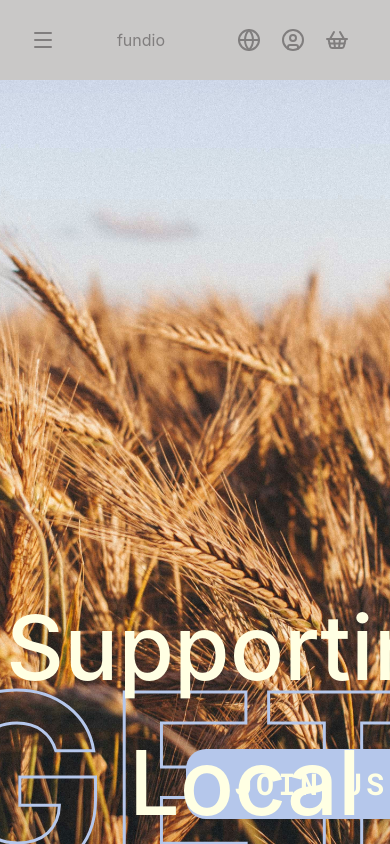
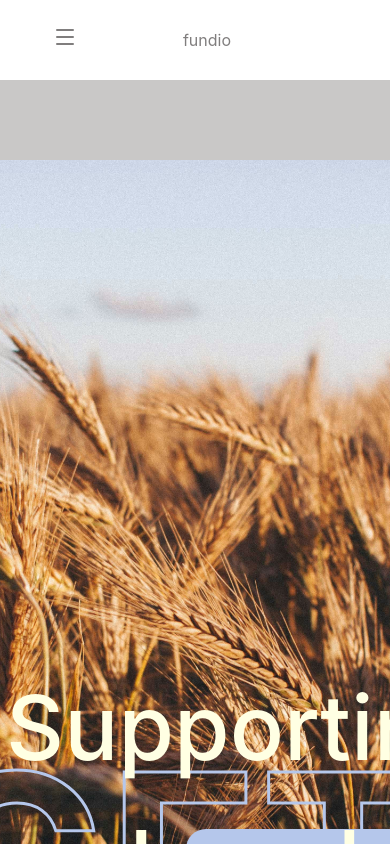
Before and after one commit to kifo99/fundio, a React (Vite) app in the folder client/: page / in a window 390 px wide. Shown: the top 844 px of the page. Built offline with nearby package versions, Linux system fonts and the light colour scheme.

Commit message:
fix: responsive designe on small devices

```diff
--- a/client/src/components/navigation/Navigation.jsx
+++ b/client/src/components/navigation/Navigation.jsx
@@ -1,24 +1,31 @@
-import { Menu, Globe, CircleUser, ShoppingBasket } from 'lucide-react';
+import { Menu, Globe, CircleUser, ShoppingBasket, X } from 'lucide-react';
+import { useState } from 'react';
 import { Link } from 'react-router';
 
 export function Navigation() {
+  const [isOpen, setIsOpen] = useState(false);
+
   return (
-    <div className="fixed top-0 z-50 w-full min-h-20 bg-transparent text-[#807e7e] grid grid-cols-[auto_auto_auto] justify-around items-center transition-colors duration-500 ease-in hover:bg-white">
+    <div className="relative md:fixed md:top-0 md:left-0 z-50 w-full min-h-20 bg-white sm:bg-white md:bg-white lg:bg-transparent text-[#807e7e] grid grid-cols-[auto_auto_auto] justify-around items-center transition-colors duration-500 ease-in hover:bg-white">
       {/* Menu section */}
       <div className="text-inherit">
-        <Menu className="transition-colors duration-300 ease-in hover:text-red-600" size={24} />
+        <button className="md:hidden" onClick={() => setIsOpen(true)}>
+          <Menu
+            className="transition-colors duration-300 ease-in hover:text-red-600 active:text-red-600"
+            size={24}
+          />
+        </button>
       </div>
       {/* Web site title section */}
       <div>
         <h1>fundio</h1>
       </div>
       {/* Auth/Language/Cart section */}
-      <div>
-        <nav>
+      <div className="hidden md:block">
         <ul className="grid justify-around grid-cols-[auto_auto_auto] items-center">
           <li className="list-none p-2.5">
             <Globe
-                className="transition-colors duration-300 ease-in hover:text-red-600"
+              className="transition-colors duration-300 ease-in hover:text-red-600 active:text-red-600"
               size={24}
             />
           </li>
@@ -26,7 +33,7 @@ export function Navigation() {
           <li className="list-none p-2.5">
             <Link to="/login">
               <CircleUser
-                  className="transition-colors duration-300 ease-in hover:text-red-600"
+                className="transition-colors duration-300 ease-in hover:text-red-600 active:text-red-600"
                 size={24}
               />
             </Link>
@@ -34,13 +41,54 @@ export function Navigation() {
           <li className="list-none p-2.5">
             <Link to="cart">
               <ShoppingBasket
-                  className="transition-colors duration-300 ease-in hover:text-red-600"
+                className="transition-colors duration-300 ease-in hover:text-red-600 active:text-red-600"
                 size={24}
               />
             </Link>
           </li>
         </ul>
-        </nav>
+      </div>
+      {/* Backdrop overlay*/}
+      <div
+        className={`fixed inset-0 bg-black/40 z-40 transition-opacity duration-300 md:hidden ${isOpen ? 'opacity-100 pointer-events-auto' : 'opacity-0 pointer-events-none'}`}
+        onClick={() => setIsOpen(false)}
+      />
+
+      <div
+        className={`fixed top-0 right-0 h-full w-full bg-white z-50 transition-transform duration-300 ease-in-out md:hidden ${isOpen ? 'translate-x-0' : 'translate-x-full'}`}
+      >
+        <div className="flex justify-end p-4">
+          <button onClick={() => setIsOpen(false)}>
+            <X size={24} />
+          </button>
+        </div>
+
+        <ul className="flex flex-col gap-6 px-6 mt-4">
+          <li className="flex items-center gap-3">
+            <Globe
+              className="transition-colors duration-300 ease-in hover:text-red-600 active:text-red-600"
+              size={24}
+            />
+            <span>Language</span>
+          </li>
+
+          <li className="flex items-center gap-3">
+            <Link to="/login" onClick={() => setIsOpen(false)}>
+              <CircleUser
+                className="transition-colors duration-300 ease-in hover:text-red-600 active:text-red-600"
+                size={24}
+              />
+            </Link>
+          </li>
+          <li className="flex items-center gap-3">
+            <Link to="cart" onClick={() => setIsOpen(false)}>
+              <ShoppingBasket
+                className="transition-colors duration-300 ease-in hover:text-red-600 active:text-red-600"
+                size={24}
+              />
+            </Link>
+          </li>
+        </ul>
       </div>
     </div>
   );
```
Lines whose indentation alone changed are shown as unchanged.
